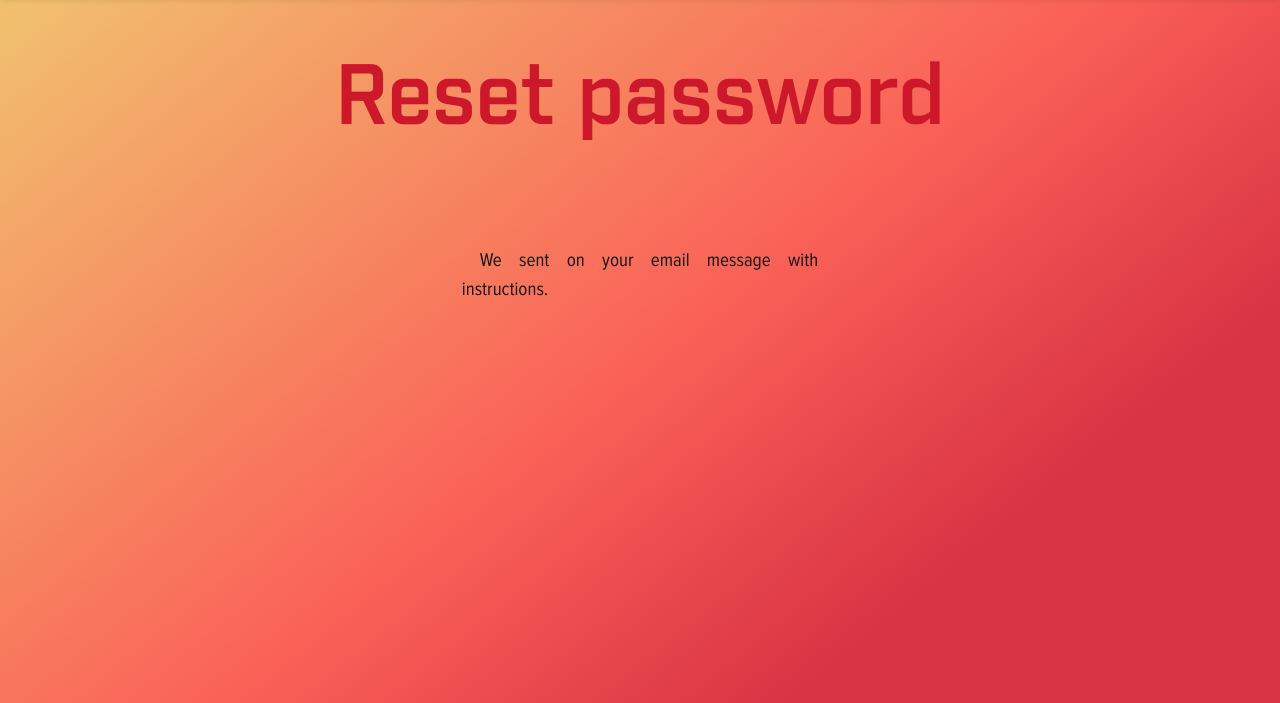
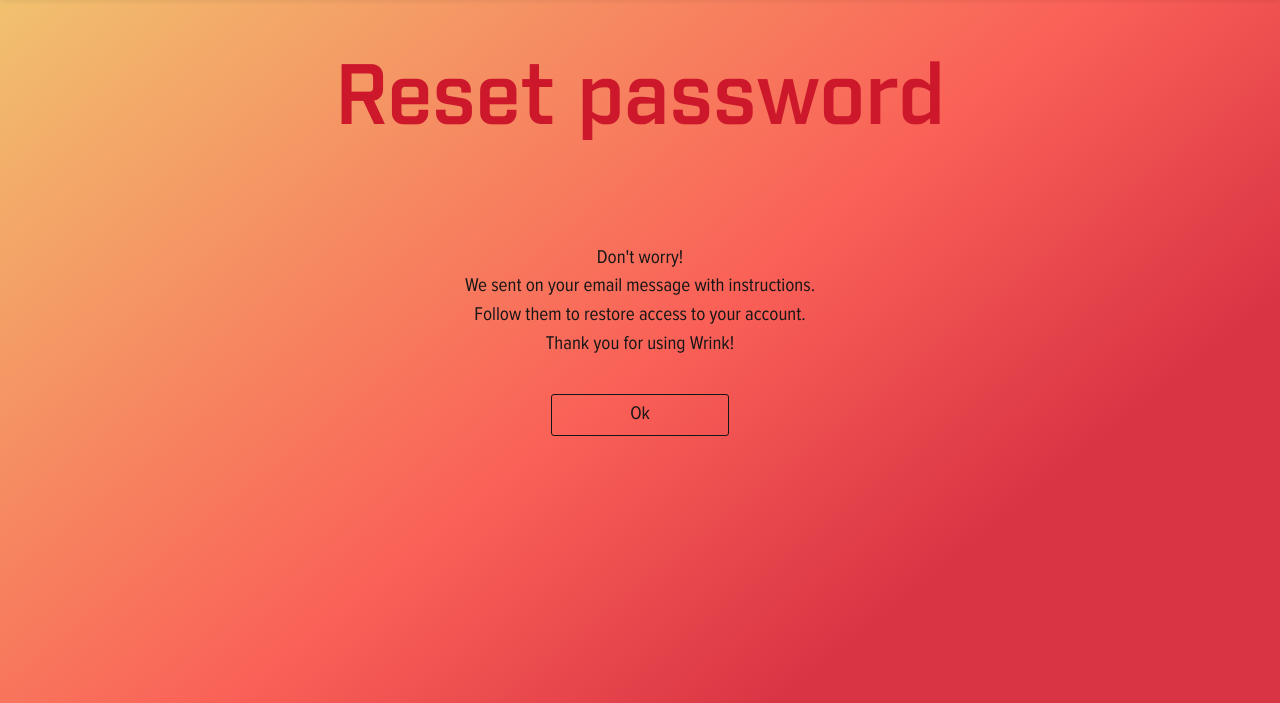
Before and after one commit to Rinarium/Wrink, a Django app: page /sign-in/password-reset/done in a window 1280 px wide. Shown: the part 44-747 px from the top of the page. Run offline with Django 3.2, Linux system fonts and the light colour scheme; some libraries are stand-ins or nearby versions.

Commit message:
Add password reset

```diff
--- a/Source/home/static/css/password_reset_style.css
+++ b/Source/home/static/css/password_reset_style.css
@@ -70,15 +70,18 @@ button.sendButton:focus {
 #error {
     font-size: 1.5vw;
     color: #161616;
-    text-align: justify;
     margin-top: 30%;
-    text-indent: 5%;
+    text-align: center;
 }
 
 #emailMessage {
     font-size: 1.5vw;
     color: #161616;
-    text-align: justify;
-    margin-top: 30%;
-    text-indent: 5%;
+    margin: 0;
+    text-align: center;
 }
+
+#goBackButton {
+    width: 50%;
+    margin-top: 10%;
+}
--- a/Source/home/templates/home/password_reset_done_page.html
+++ b/Source/home/templates/home/password_reset_done_page.html
@@ -14,7 +14,13 @@
     <p align="center" class="logo">Reset password</p>
     <div class="container col-md-7 col-md-offset-1" style="margin-top: 10%; height: 210px;">
       <div class="fieldsWrapper">
-          <p class=”error” id="emailMessage">We sent on your email message with instructions.</p>
+          <p class=”error” id="emailMessage">Don't worry!</p>
+          <p class="error" id="emailMessage">We sent on your email message with instructions. Follow them to restore access to your account.</p>
+          <p class="error" id="emailMessage">Thank you for using Wrink!</p>
+          <form action="/" method="get" style="height: 100%;">
+              {% csrf_token %}
+            <button class="sendButton" id="goBackButton">Ok</button>
+        </form>
       </div>
     </div>
   </div>
--- a/Source/home/templates/home/password_reset_page.html
+++ b/Source/home/templates/home/password_reset_page.html
@@ -14,10 +14,10 @@
     <p align="center" class="logo">Reset password</p>
     <div class="container col-md-7 col-md-offset-1" style="margin-top: 10%; height: 210px;">
       <div class="fieldsWrapper">
-        <p class=”error” id="error">    To restore access to your account, please, enter your email.</p>
-        <input id="email" type="email" class="form-control" placeholder="Email...">
-        <form action="password-reset/done" method="post" style="height: 100%;">
+        <p class=”error” id="error">To restore access to your account, please, enter your email.</p>
+        <form method="post" style="height: 100%;">
               {% csrf_token %}
+            <input id="email" type="email" name="email" class="form-control" placeholder="Email...">
             <button class="sendButton">Send email</button>
         </form>
       </div>
--- a/Source/home/urls.py
+++ b/Source/home/urls.py
@@ -7,7 +7,8 @@ urlpatterns = [
     re_path(r'^sign-in$', views.sign_in_page, name='sign_in_page'),
     re_path(r'^sign-in/password-reset$', views.ResetPassword.as_view(), name='password_reset_page'),
     re_path(r'^sign-in/password-reset/done$', views.ResetPasswordDone.as_view(), name='password_reset_done_page'),
+    re_path(r'^sign-in/password-reset/confirm/(?P<uidb64>[0-9A-Za-z]+)-(?P<token>.+)/$',
+            auth_views.PasswordResetConfirmView.as_view(success_url='home_page'), name='password_reset_confirm'),
     re_path(r'^sign-up$', views.sign_up_page, name='sign_up_page'),
     re_path(r'^sign-out$', views.sign_out, name='sign_out'),
-    # path('accounts/', include('django.contrib.auth.urls')),
 ]
--- a/Source/home/views.py
+++ b/Source/home/views.py
@@ -38,6 +38,7 @@ def sign_out(request):
 
 class ResetPassword(views.PasswordResetView):
     template_name = 'home/password_reset_page.html'
+    success_url = 'password-reset/done'
 
 
 class ResetPasswordDone(views.PasswordResetDoneView):
```
Also changed, not shown: Source/wrink/settings.py (+13 -0 lines), Source/db.sqlite3.
